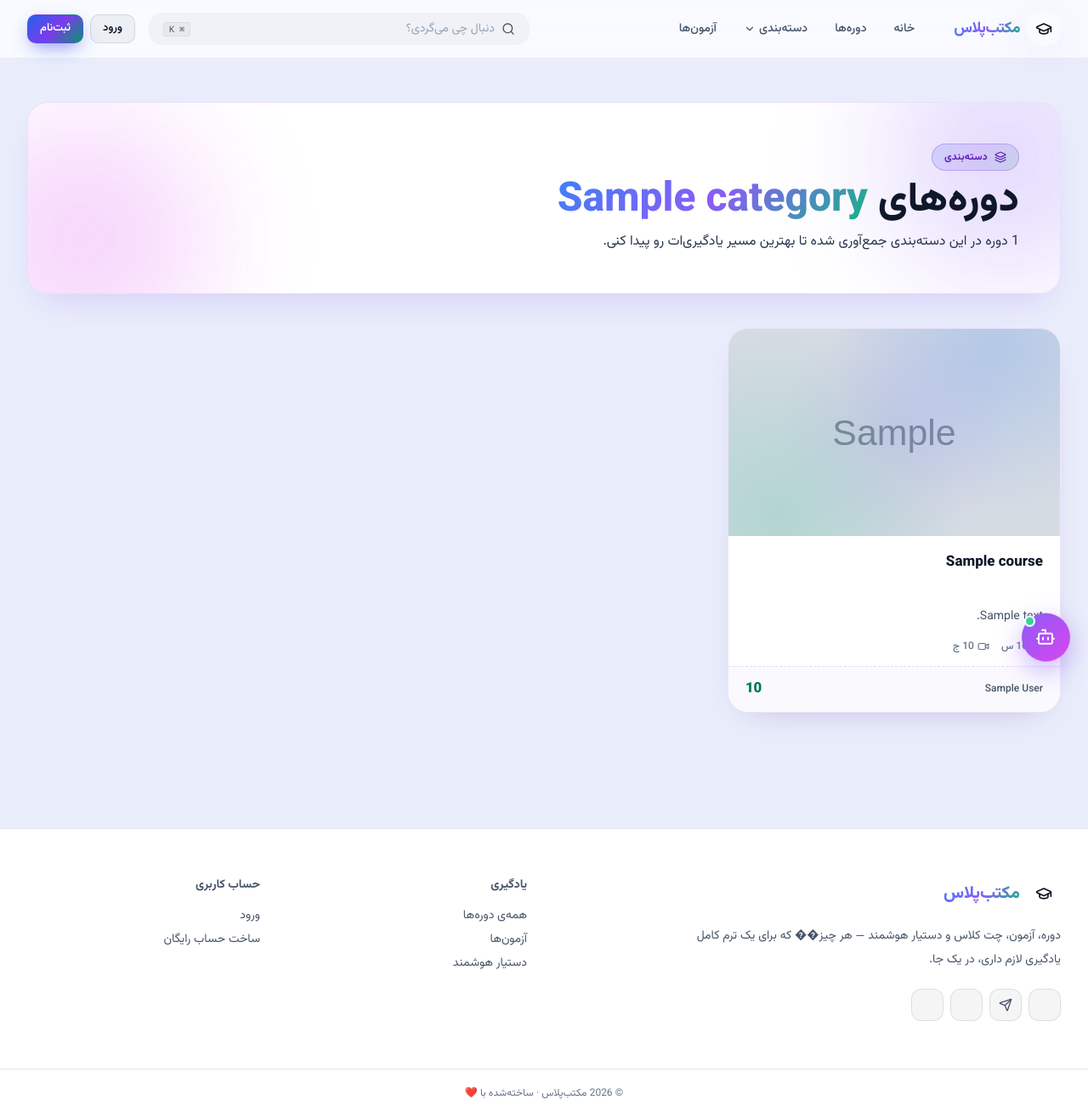
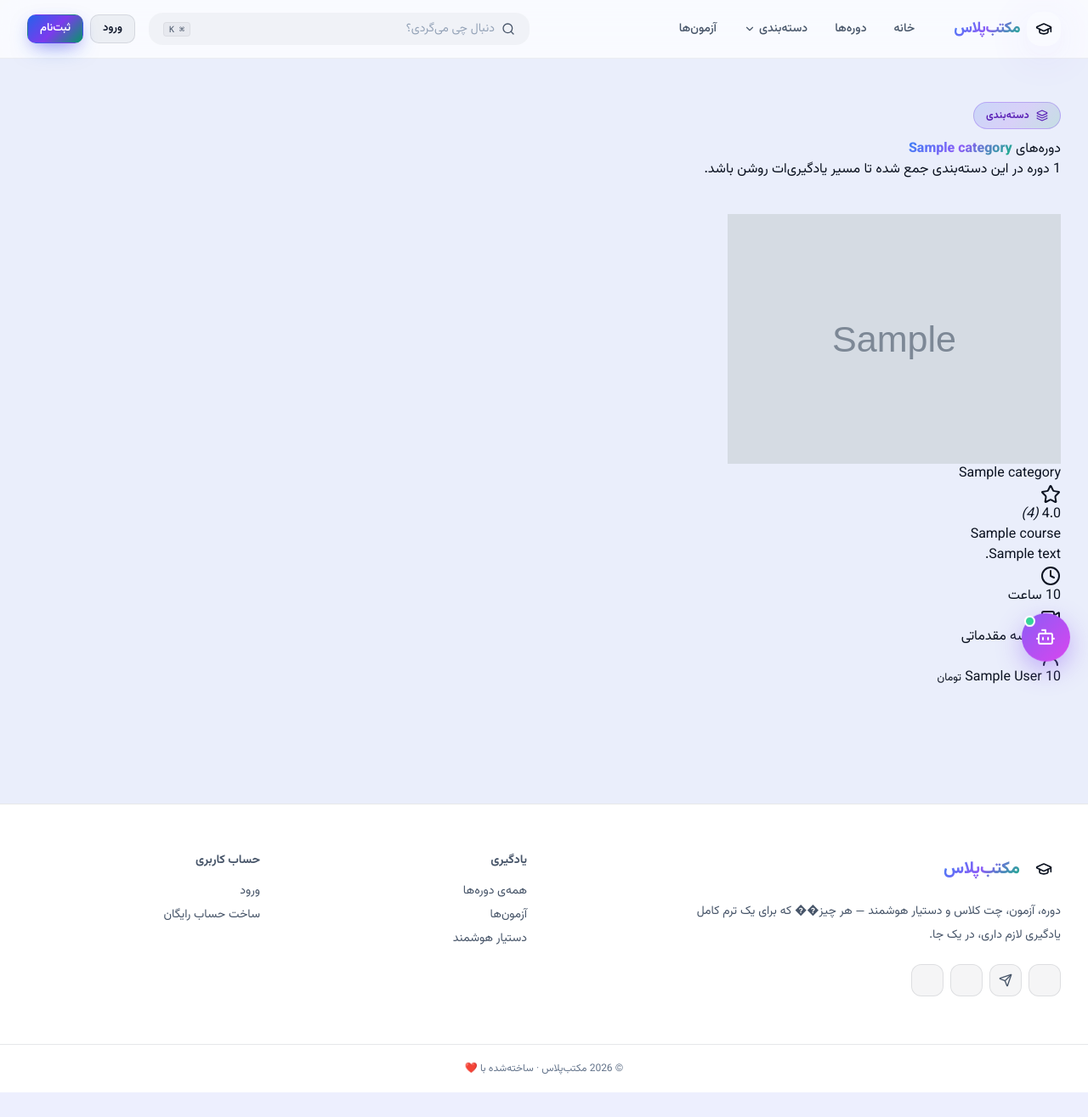
Before and after one commit to mohammadreza829/django_SchoolManagementSystem, a Django app: a page that uses courses/templates/courses/category_detail.html in a window 1280 px wide. Shown: the whole page at 85% size. After the commit the page ends 1286 px from the top, so only its background shows below. Run offline with Django 5.2, Linux system fonts and the light colour scheme; tables that the repository leaves empty hold one stand-in row (values such as "Sample post"); grey boxes marked "Sample" are stand-in pictures; some libraries are stand-ins or nearby versions.

Commit message:
feat(ui): هدر آرام‌تر دسته و کارت دورهٔ مشترک

```diff
--- a/courses/templates/courses/category_detail.html
+++ b/courses/templates/courses/category_detail.html
@@ -2,31 +2,24 @@
 {% block title %}{{ category.name }} | مکتب‌پلاس{% endblock %}
 {% block content %}
 <section class="py-10"><div class="container-x">
-  <div class="glass-strong rounded-3xl p-8 lg:p-12 mb-10 relative overflow-hidden" data-reveal>
-    <div class="orb w-72 h-72 bg-violet-500/40 -top-20 -right-20"></div>
-    <div class="orb w-72 h-72 bg-fuchsia-500/40 -bottom-20 -left-20"></div>
-    <div class="relative">
-      <div class="section-eyebrow mb-3"><i data-lucide="layers" class="w-3.5 h-3.5"></i> دسته‌بندی</div>
-      <h1 class="text-3xl lg:text-5xl font-extrabold mb-3">دوره‌های <span class="grad-text">{{ category.name }}</span></h1>
-      <p class="text-slate-300 max-w-xl">{{ courses|length }} دوره در این دسته‌بندی جمع‌آوری شده تا بهترین مسیر یادگیری‌ات رو پیدا کنی.</p>
-    </div>
+  <div class="cat-hero mb-10" data-reveal>
+    <div class="section-eyebrow mb-3"><i data-lucide="layers" class="w-3.5 h-3.5"></i> دسته‌بندی</div>
+    <h1>دوره‌های <span class="grad-text">{{ category.name }}</span></h1>
+    <p>{{ courses|length }} دوره در این دسته‌بندی جمع شده تا مسیر یادگیری‌ات روشن باشد.</p>
   </div>
   {% if category.subcategories.all %}<div class="flex flex-wrap gap-2 mb-8" data-reveal>{% for sub in category.subcategories.all %}
-    <a href="{% url 'courses:category_detail' sub.slug %}" class="badge badge-slate hover:bg-violet-500/20 transition">{{ sub.name }}</a>
+    <a href="{% url 'courses:category_detail' sub.slug %}" class="badge badge-slate">{{ sub.name }}</a>
   {% endfor %}</div>{% endif %}
-  <div class="grid sm:grid-cols-2 lg:grid-cols-3 gap-5" data-stagger>{% for course in courses %}
-    <a data-item href="{{ course.get_absolute_url }}" class="course-card group">
-      <div class="card-thumb">{% if course.thumbnail %}<img src="{{ course.thumbnail.url }}">{% else %}<div class="placeholder"><i data-lucide="book-open-text" class="w-14 h-14"></i></div>{% endif %}</div>
-      <div class="card-body">
-        <h3 class="card-title group-hover:text-violet-300">{{ course.title }}</h3>
-        <p class="text-sm text-slate-400 line-clamp-2 leading-7">{{ course.short_description }}</p>
-        <div class="card-meta mt-auto">
-          <span><i data-lucide="clock" class="w-3.5 h-3.5"></i> {{ course.duration_hours }} س</span>
-          <span><i data-lucide="video" class="w-3.5 h-3.5"></i> {{ course.total_lessons }} ج</span>
-        </div>
-      </div>
-      <div class="card-footer"><span class="text-xs text-slate-400 truncate">{{ course.get_teachers_names }}</span><div class="price-tag">{% if course.is_free %}<span class="price-free">رایگان</span>{% else %}<span class="price-current">{{ course.final_price|floatformat:0 }}</span>{% endif %}</div></div>
-    </a>
-    {% empty %}<div class="col-span-full glass rounded-2xl p-14 text-center text-slate-400">دوره‌ای در این دسته وجود نداره.</div>{% endfor %}</div>
+  <div class="grid sm:grid-cols-2 lg:grid-cols-3 gap-5" data-stagger>
+    {% for course in courses %}
+      {% include "courses/_course_card.html" %}
+    {% empty %}
+    <div class="col-span-full empty-state">
+      <div class="es-ic"><i data-lucide="book-open" class="w-8 h-8"></i></div>
+      <h3>دوره‌ای در این دسته نیست</h3>
+      <p>به‌زودی دوره‌های این موضوع اضافه می‌شوند.</p>
+    </div>
+    {% endfor %}
+  </div>
 </div></section>
 {% endblock %}
```
